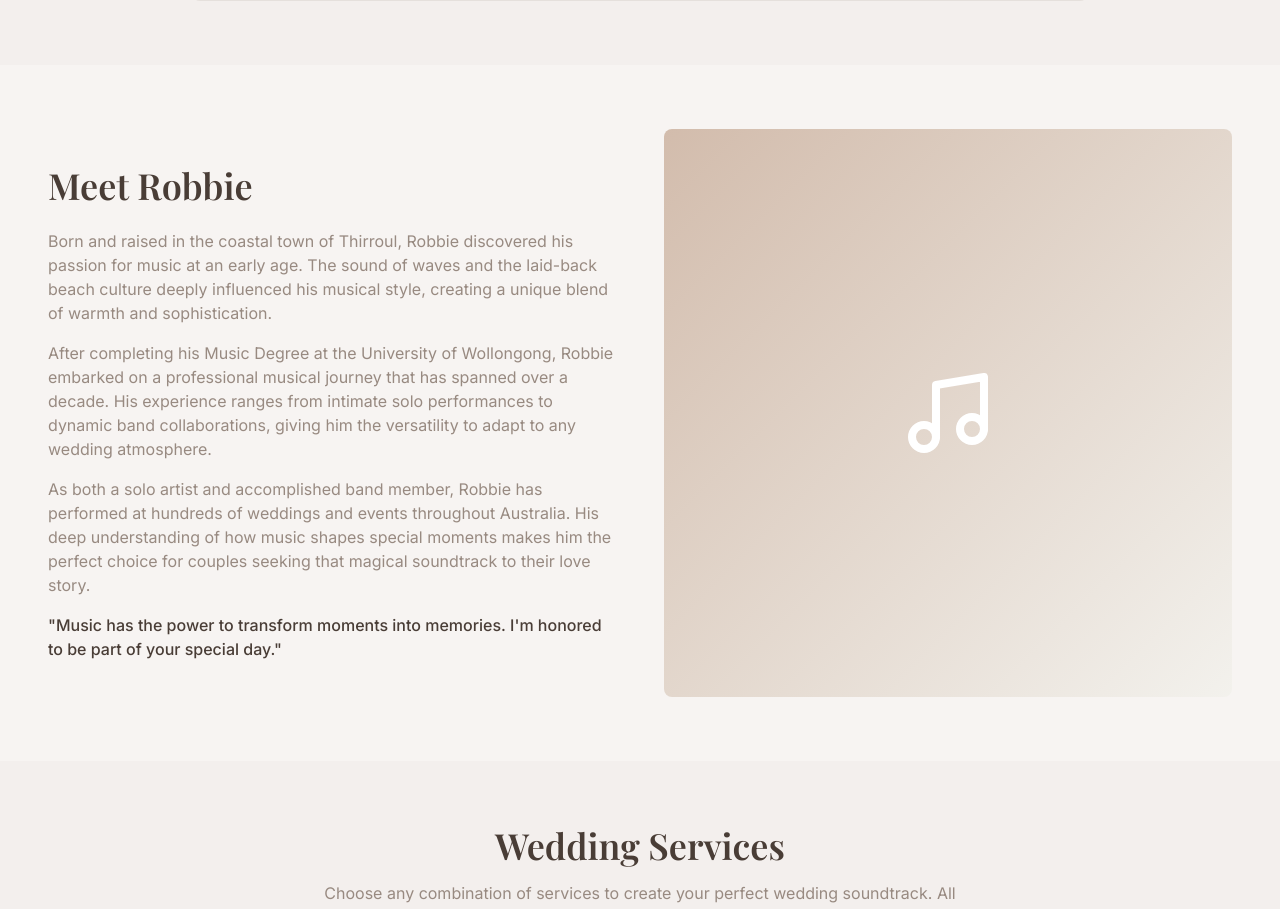
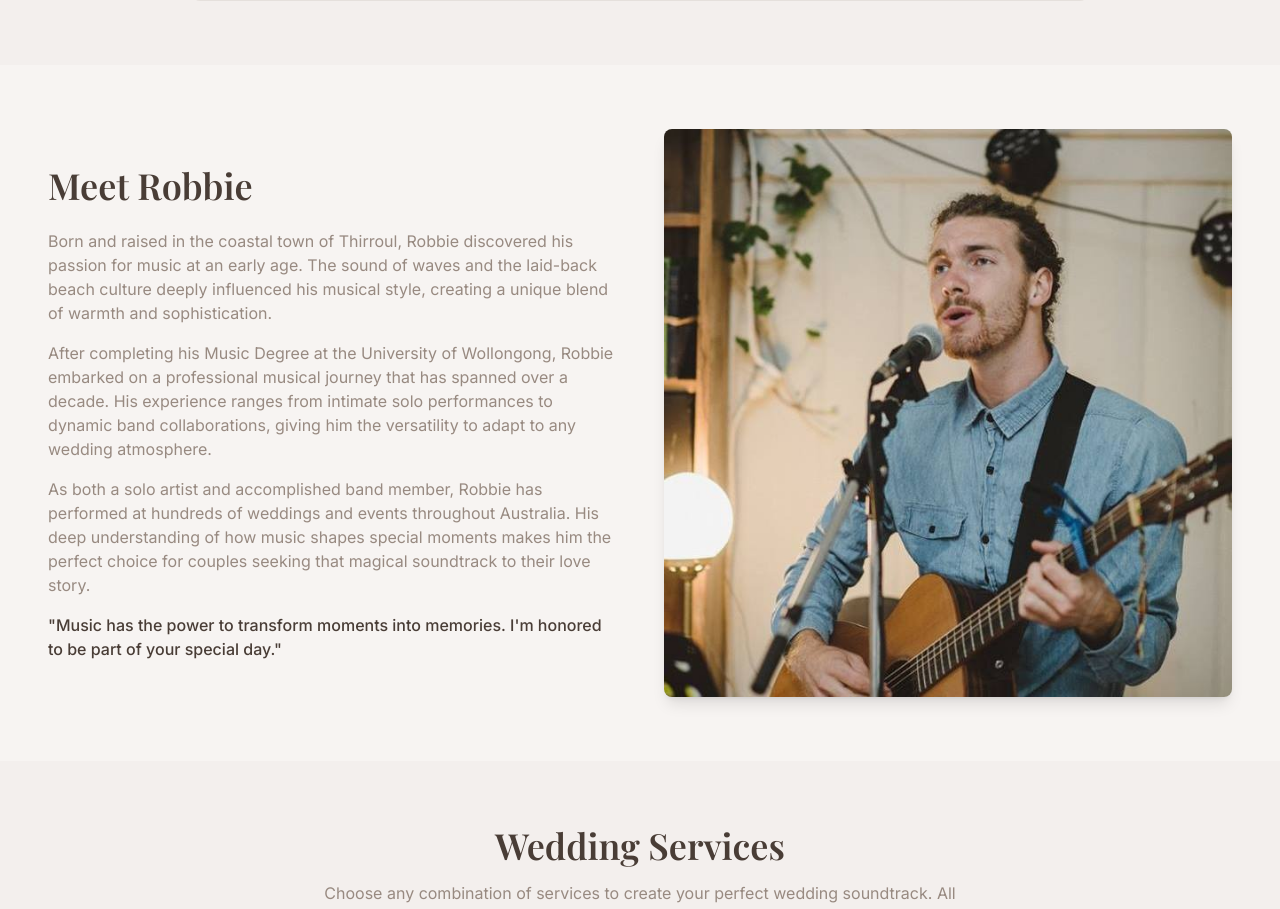
Before and after one commit to bgyngell/wedding-website, a React (Vite) app: page / in a window 1280 px wide. Shown: the part 1220-2129 px from the top of the page. Built offline with nearby package versions, Linux system fonts and the light colour scheme.

Commit message:
Replace bio image.
Replaces the placeholder image in the bio section with the provided image.

```diff
--- a/src/pages/Home.tsx
+++ b/src/pages/Home.tsx
@@ -92,9 +92,11 @@ const Home = () => {
               </div>
             </div>
             <div className="relative">
-              <div className="aspect-square bg-gradient-to-br from-dusty-rose to-cream-white rounded-lg flex items-center justify-center">
-                <Music className="h-24 w-24 text-white" />
-              </div>
+              <img
+                src="/lovable-uploads/60395de9-eb19-46f9-81c3-375ca13b178b.png"
+                alt="Robbie Gyngell performing with guitar and microphone"
+                className="aspect-square object-cover rounded-lg shadow-lg"
+              />
             </div>
           </div>
         </div>
```
Also changed, not shown: public/lovable-uploads/60395de9-eb19-46f9-81c3-375ca13b178b.png (added).
